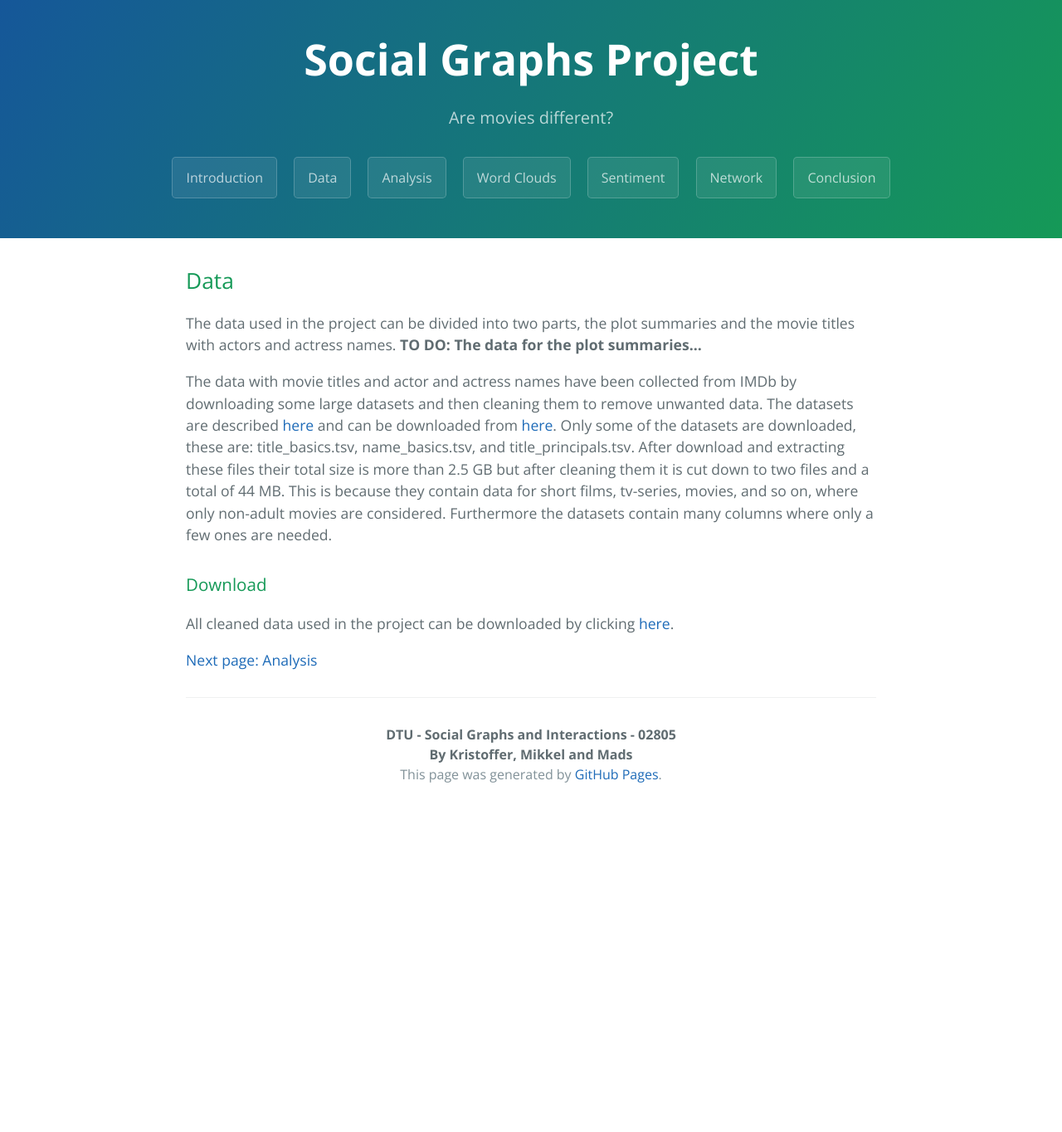
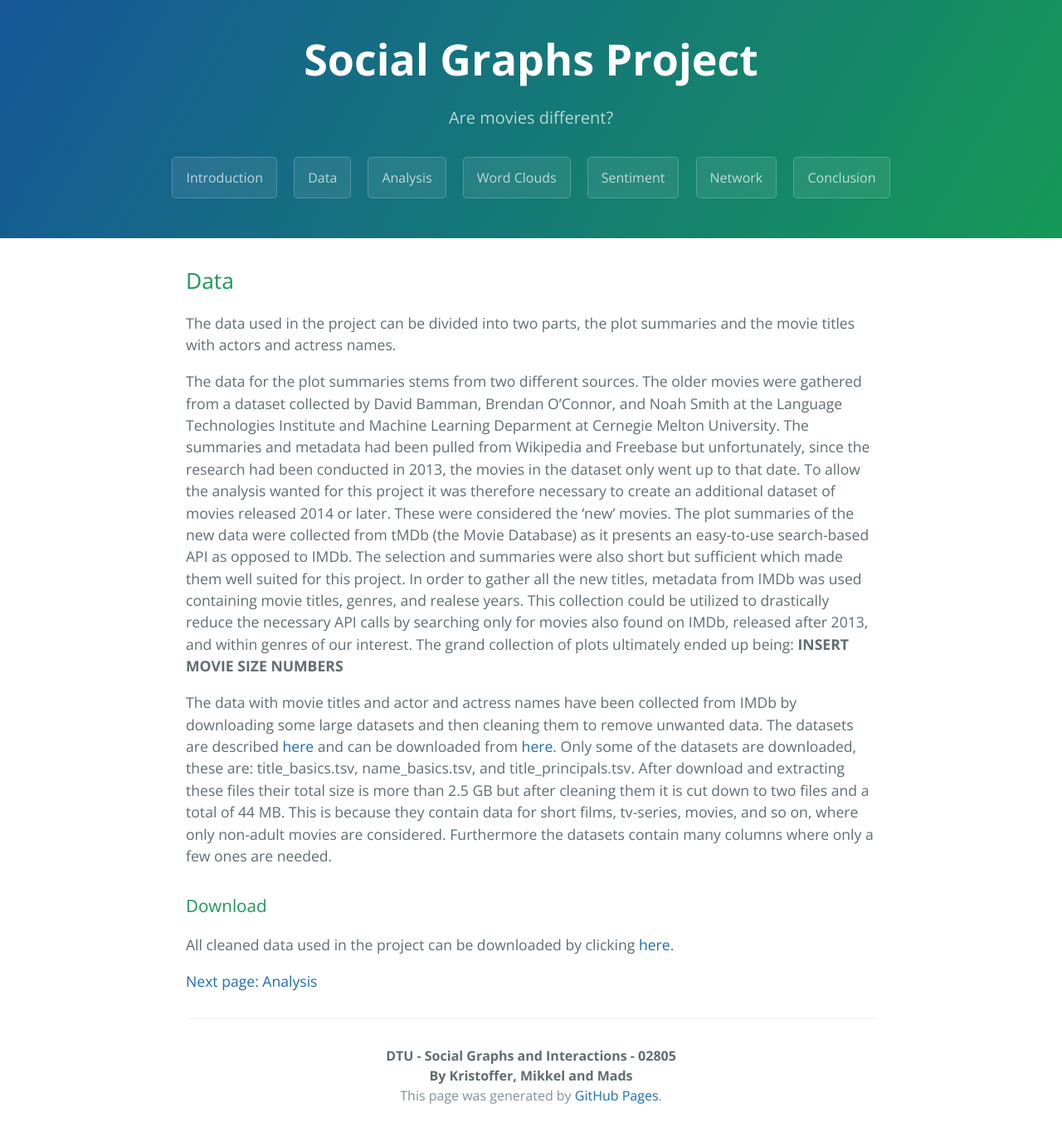
Before and after one commit to MBJohansen/Social-Graphs-Project, a Jekyll site: the page built from docs/data.md, in a window 1280 px wide. Shown: the whole page at 83% size. Built offline with Jekyll 4.4.1, drawn with Linux system fonts in a browser that asks for light colours; our own code applies the rules of GitHub Pages for plain Markdown files; before the commit the page ends 977 px from its top, so only the background shows below that.

Commit message:
Update data.md

```diff
--- a/docs/data.md
+++ b/docs/data.md
@@ -2,7 +2,10 @@
 ## Data
 
 The data used in the project can be divided into two parts, the plot summaries and the movie titles with actors and actress names.
-**TO DO: The data for the plot summaries...**
+
+The data for the plot summaries stems from two different sources. The older movies were gathered from a dataset collected by David Bamman, Brendan O'Connor, and Noah Smith at the Language Technologies Institute and Machine Learning Deparment at Cernegie Melton University. The summaries and metadata had been pulled from Wikipedia and Freebase but unfortunately, since the research had been conducted in 2013, the movies in the dataset only went up to that date. To allow the analysis wanted for this project it was therefore necessary to create an additional dataset of movies released 2014 or later. These were considered the 'new' movies. The plot summaries of the new data were collected from tMDb (the Movie Database) as it presents an easy-to-use search-based API as opposed to IMDb. The selection and summaries were also short but sufficient which made them well suited for this project. In order to gather all the new titles, metadata from IMDb was used containing movie titles, genres, and realese years. This collection could be utilized to drastically reduce the necessary API calls by searching only for movies also found on IMDb, released after 2013, and within genres of our interest. The grand collection of plots ultimately ended up being: **INSERT MOVIE SIZE NUMBERS**
+
+
 
 The data with movie titles and actor and actress names have been collected from IMDb by downloading some large datasets and then cleaning them to remove unwanted data.
 The datasets are described [here](https://www.imdb.com/interfaces/) and can be downloaded from [here](https://datasets.imdbws.com/).
```
